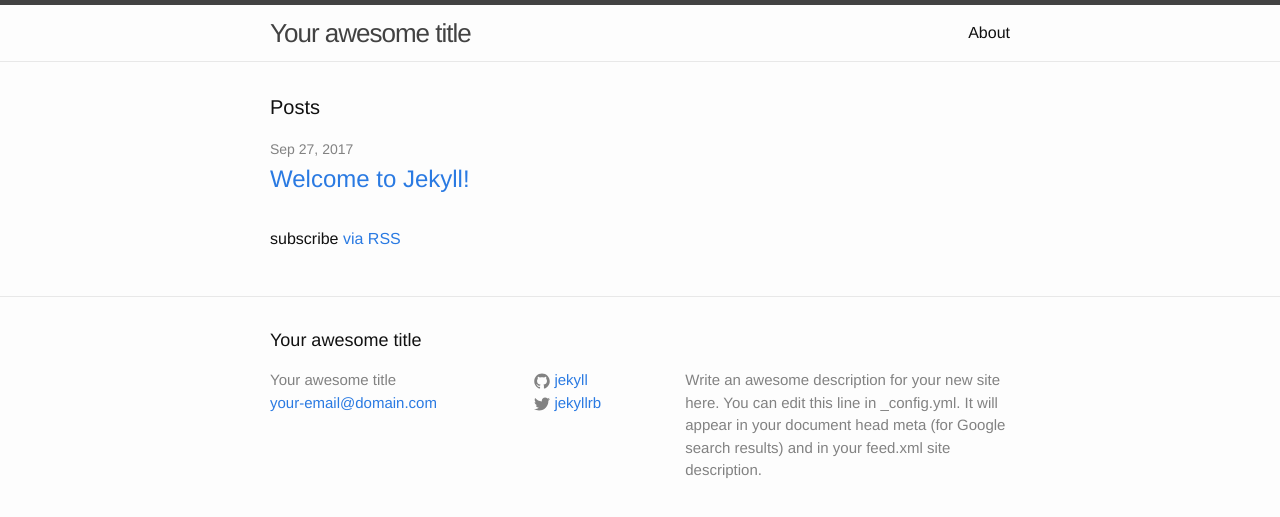
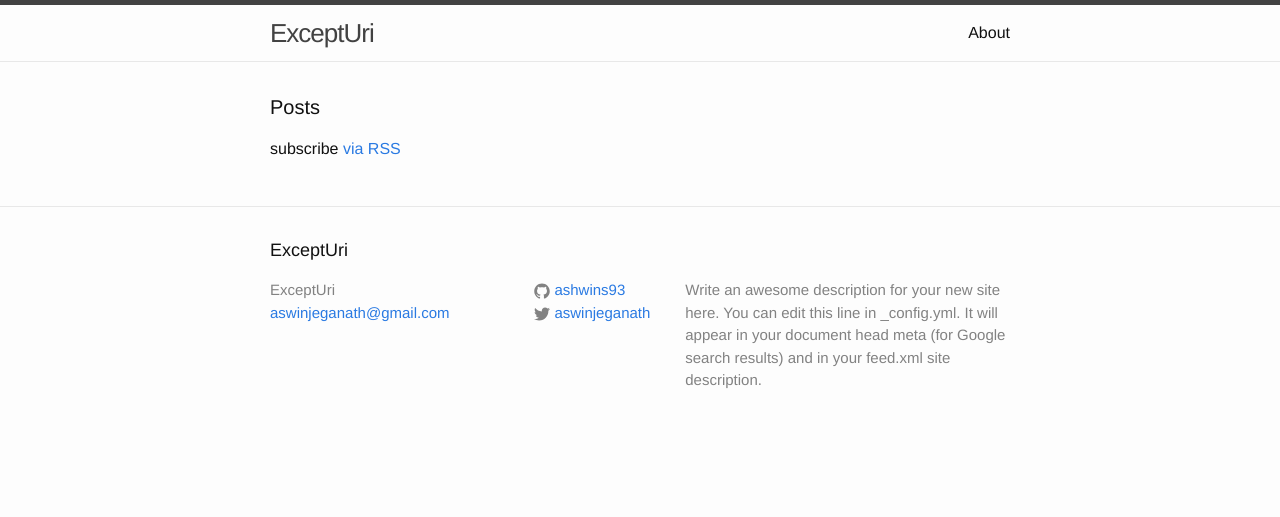
Before and after one commit to ashwins93/ashwins93.github.io, a Jekyll site: the page built from index.html, in a window 1280 px wide. Shown: the top 517 px of the page. Built offline with Jekyll 4.4.1, drawn with Linux system fonts in a browser that asks for light colours.

```diff
--- a/_config.yml
+++ b/_config.yml
@@ -6,16 +6,17 @@
 # 'jekyll serve'. If you change this file, please restart the server process.
 
 # Site settings
-title: Your awesome title
-email: your-email@domain.com
+title: ExceptUri
+email: aswinjeganath@gmail.com
 description: > # this means to ignore newlines until "baseurl:"
   Write an awesome description for your new site here. You can edit this
   line in _config.yml. It will appear in your document head meta (for
   Google search results) and in your feed.xml site description.
 baseurl: "" # the subpath of your site, e.g. /blog
-url: "http://yourdomain.com" # the base hostname & protocol for your site
-twitter_username: jekyllrb
-github_username:  jekyll
+url: "http://ashwins93.github.io" # the base hostname & protocol for your site
+twitter_username: aswinjeganath
+github_username:  ashwins93
+exclude: [ignored]
 
 # Build settings
 markdown: kramdown
```
Also changed, not shown: _drafts/ASI.md (renamed from _posts/2017-09-27-welcome-to-jekyll.markdown, +10 -9 lines), 1 other file.
